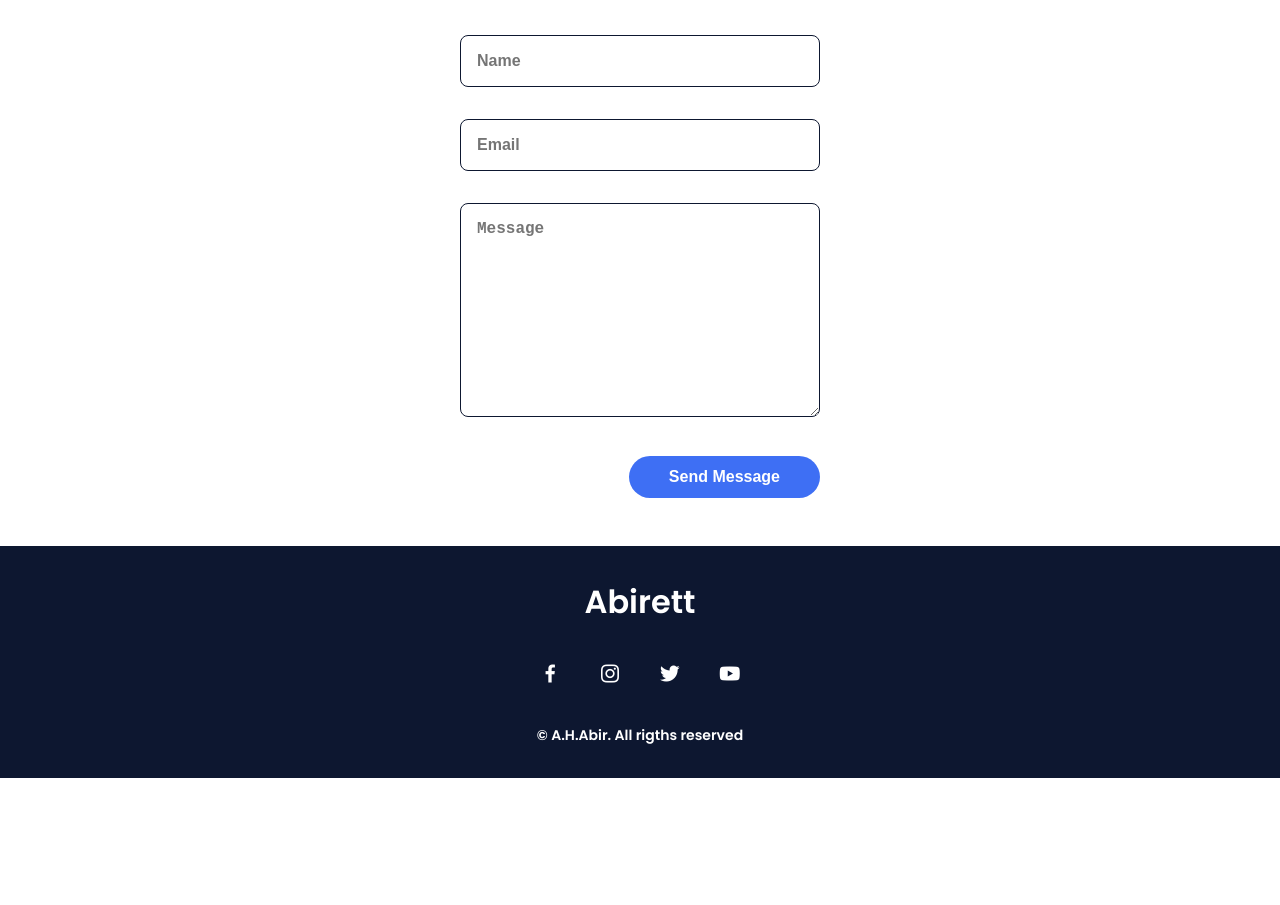
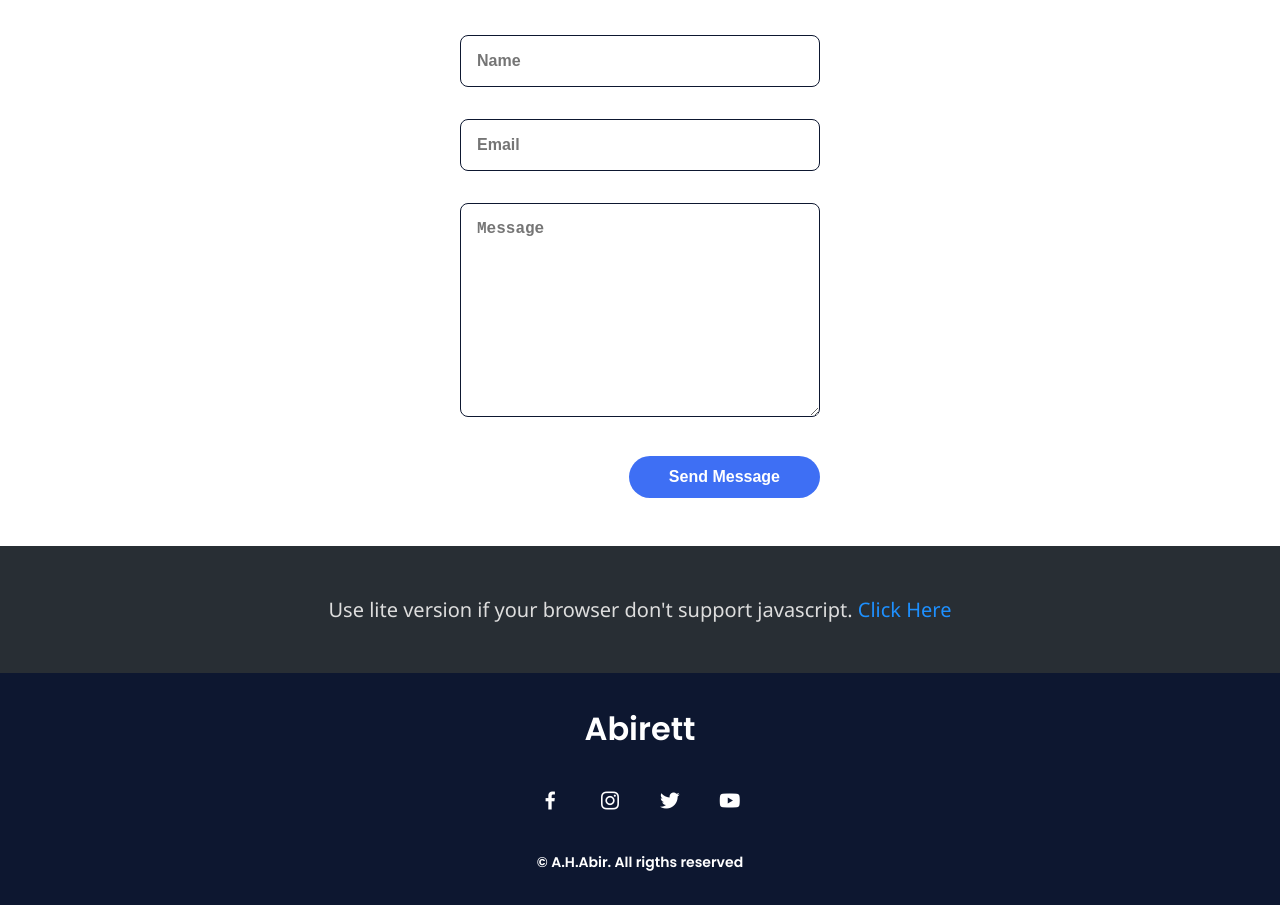
Before and after one commit to abirett2/abirett2.github.io, a plain HTML site: page index.html in a window 1280 px wide. Shown: the part 2928-3833 px from the top of the page. Before the commit the page ends 3706 px from the top, so only its background shows below. Drawn offline with nearby package versions, Linux system fonts and the light colour scheme.

Commit message:
Update index.html

```diff
--- a/index.html
+++ b/index.html
@@ -205,6 +205,11 @@
             </section>
         </main>
 
+        <!--Lite version Web Section-->
+        <div style="color:#ddd;background-color:#282E34;text-align:center;padding:50px 70px;text-align: center; font-size: 20px; font-family:'Segoe UI', Tahoma, Geneva, Verdana, sans-serif;">
+            <p>Use lite version if your browser don't support javascript. <a href="#" style="color:dodgerblue">Click Here</a></p>
+        </div>
+
         <!--===== FOOTER =====-->
         <footer class="footer">
             <p class="footer__title">Abirett</p>
```
